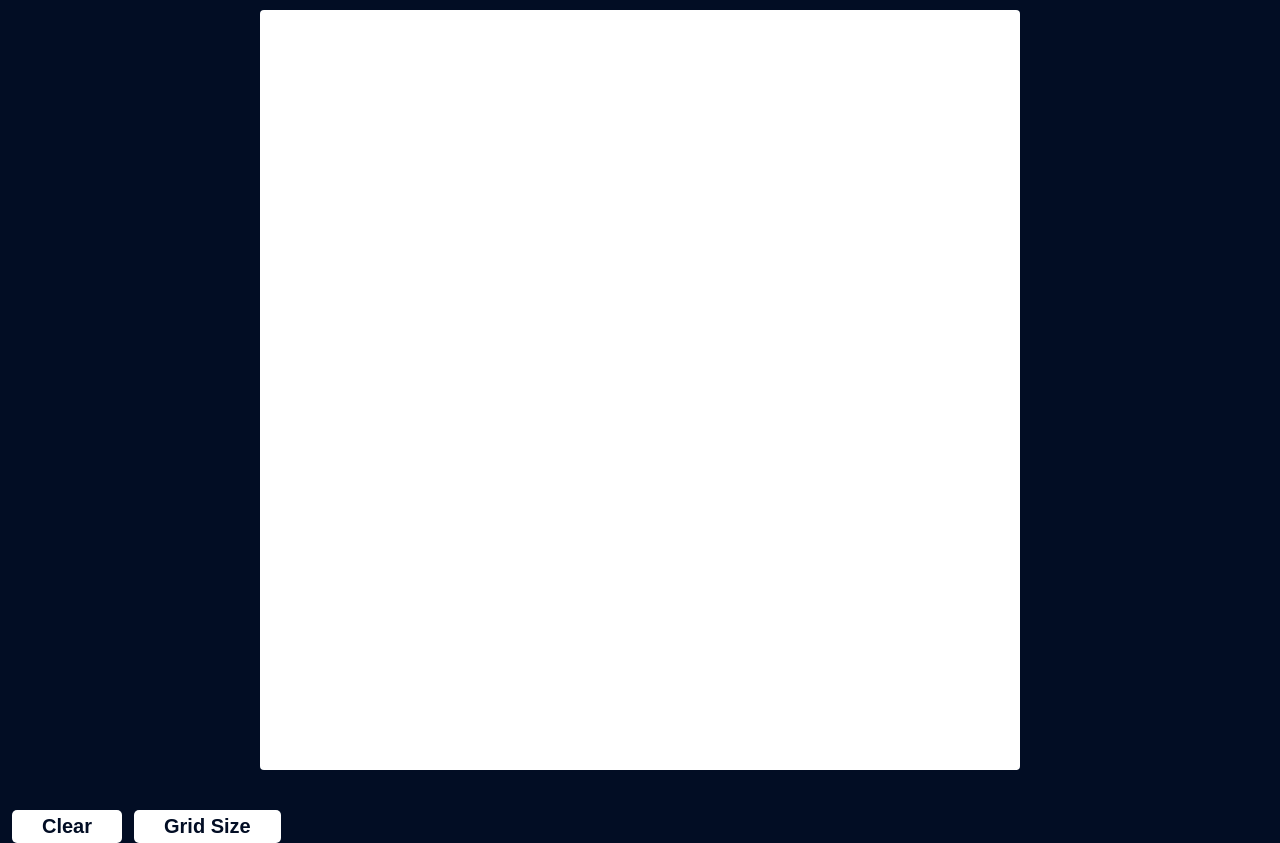
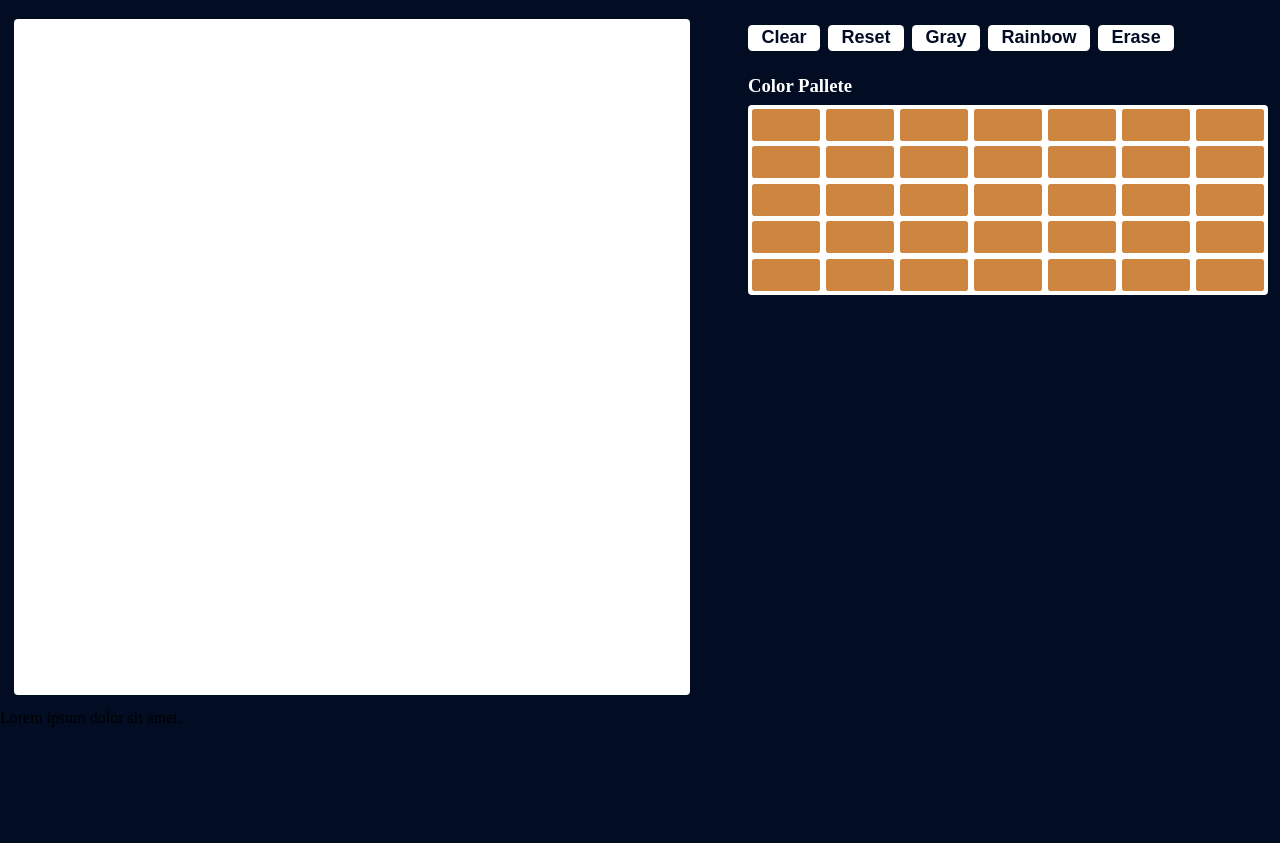
Before and after one commit to chisomchris/etch-a-sketch, a plain HTML site: page index.html in a window 1280 px wide. Shown: the part 63-906 px from the top of the page. After the commit the page ends 800 px from the top, so only its background shows below. Drawn offline with Linux system fonts and the light colour scheme.

Commit message:
refactored code to match the new version

```diff
--- a/index.css
+++ b/index.css
@@ -6,29 +6,49 @@
 }
 header{
     padding: 1rem;;
-    font-size: 1.15em;
-    text-align: center;
+    font-size: 1.5em;
     color: white;
     text-transform: capitalize;
 }
+.header-wrapper{
+    max-width:2400px ;
+    margin-left: auto;
+    margin-right: auto;
+    position: relative;
+}
+header .color__indicator{
+    height: 1.5rem;
+    width: 1.5rem;
+    background-color: gold;
+    border-radius: 50%;
+    position: absolute;
+    top: 50%;
+    right: 0em;
+    transform: translateY(-50%);
+}
 html{
+    min-height: 100vh;
+    position: relative;
+}
+body{
+    background-color: rgb(2, 13, 36);
     height: 100%;
 }
 .container{
-    --grid-side:95vmin;
+    --grid-side:100vmin;
     height:var(--grid-side);
     width: var(--grid-side);
-    margin-left: auto;
-    margin-right: auto;
-    margin-top: 1em;
-    background-color: white;
-    padding: .1em;
-    border-radius: .25em;
+    margin-top: .25em;
+    display: grid;
+    place-items: center;
 }
 .container__sketchpad{
+    border-radius: .25em;
     display: grid;
-    width: 100%;
-    height: 100%;
+    width: 96%;
+    height: 96%;
+    padding: .1em;
+    background-color: white;
 }
 .modal{
     display: none;
@@ -50,7 +70,7 @@ html{
     position: relative;
     padding: 2rem;
     padding-top: 4rem;
-    border-radius: 1rem;
+    border-radius: .5rem;
     margin-right: 1em;
     margin-left: 1em;
     font-size: 1.25rem;
@@ -63,13 +83,12 @@ html{
     padding: 0%;
     color: white;
     border: none;
-    font-size: 3rem;
+    font-size: 2.5rem;
     font-weight: 900;
     line-height: 1em;
 }
 .modal .submit_btn{
-
-    background-color: hsla(0, 0%, 100%, 0.212);
+    background-color: hsla(0, 0%, 100%, 0.158);
     color: white;
 }
 .modal .input-group{
@@ -87,33 +106,84 @@ html{
 }
 main{
     min-height: 60vh;
+    max-width: 2400px;
+    margin-left: auto;
+    margin-right: auto;
 }
-body{
-    background-color: rgb(2, 13, 36);
-    position: relative;
-    height: 100%;
-}
-
 .controls{
     padding-top: 1rem;
     margin-top: 1rem;
     padding-left: .75rem;
     padding-right: .75rem;
 }
-button{
+.controls ul{
+    list-style-type: none;
+    display: flex;
+    flex-wrap: wrap;
+}
+.btn{
     border-radius: .25em;
-    padding: .25em 1.5em;
-    font-size: 1.25rem;
+    padding: .125em .75em;
+    font-size: 1.125rem;
     text-transform: capitalize;
     margin-right: .5rem;
     font-weight: 600;
 }
-.controls button{
+.controls__btns .btn{
     background-color: white;
     color: rgb(2, 13, 36);
     margin-top: .5rem;
 }
 
-/* .box{
-    border: solid .5px red;
-} */
+.color__picker_btn.btn{
+    color: white;
+    background-image: linear-gradient(to right,red,green,blue);
+    border-radius: .5rem;
+}
+.controls__color{
+    margin-top: 1.5rem;
+}
+.color__picker{
+    position: relative;
+    width:100%;
+}
+.color__pallete{
+    color: white;
+    text-transform: capitalize;
+    margin-bottom: .5rem;
+}
+.color__picker_pallete{
+    width: 100%;
+    display: grid;
+    grid-template-columns: repeat(7,1fr);
+    background-color: rgb(255, 255, 255);
+    gap: .1rem;
+    grid-template-rows: repeat(5,1fr);
+    padding: .25rem;
+    border-radius: .25rem;
+}
+.color__value{
+    border-radius: .175rem;
+    padding-top: 1rem;
+    padding-bottom: 1rem;
+    background-color: peru;
+}
+
+/* MEDIA QUERY FOR BIG TABLETS AND DESKTOP*/
+@media screen and (min-width: 820px) and (orientation:landscape){
+    .container{
+        --grid-side:55vw;
+    }
+    main{
+        display: flex;
+        justify-content: space-between;
+        align-items: flex-start;
+    }
+    .controls{
+        width: calc(100% - 57.5vw);
+        padding-top: 0;
+    }
+    .color__picker_pallete{
+        gap: .35rem;
+    }
+}
--- a/index.html
+++ b/index.html
@@ -10,7 +10,10 @@
 </head>
 <body>
     <header>
-        <h3>etch a sketch</h3>
+        <div class="header-wrapper">
+            <h3>etch a sketch</h3>
+            <div class="color__indicator"></div>
+        </div>
     </header>
     <main>
         <div class="container">
@@ -18,11 +21,27 @@
             </div>
         </div>
         <div class="controls">
-            <button data-clear >clear</button>
-            <button data-open-modal class="open-modal">grid size</button>
+            <div class="controls__btns">
+                <ul>
+                    <li><button class="btn "data-clear>clear</button></li>
+                    <li><button class="btn "data-open-modal>reset</button></li>
+                    <li><button class="btn "data-gray>gray</button></li>
+                    <li><button class="btn "data-rainbow>rainbow</button></li>
+                    <li><button class="btn "data-erase-false>erase</button></li>
+                </ul>
+            </div>
+            <div class="controls__color">
+                <div class="color__picker">
+                    <!-- <button class="color__picker_btn btn">choose color</button> -->
+                    <h3 class="color__pallete">color pallete</h3>
+                    <div class="color__picker_pallete">
+                        <button class="color__value"></button><button class="color__value"></button><button class="color__value"></button><button class="color__value"></button><button class="color__value"></button><button class="color__value"></button><button class="color__value"></button><button class="color__value"></button><button class="color__value"></button><button class="color__value"></button><button class="color__value"></button><button class="color__value"></button><button class="color__value"></button><button class="color__value"></button><button class="color__value"></button><button class="color__value"></button><button class="color__value"></button><button class="color__value"></button><button class="color__value"></button><button class="color__value"></button><button class="color__value"></button><button class="color__value"></button><button class="color__value"></button><button class="color__value"></button><button class="color__value"></button><button class="color__value"></button><button class="color__value"></button><button class="color__value"></button><button class="color__value"></button><button class="color__value"></button><button class="color__value"></button><button class="color__value"></button><button class="color__value"></button><button class="color__value"></button><button class="color__value"></button>
+                    </div>
+                </div>
+            </div>
+
         </div>
     </main>
-
     <aside class="modal">
         <form>
             <button type="button" class='close' data-close-modal="">&times;</button>
@@ -33,6 +52,8 @@
             <button type="submit" class="submit_btn">Enter</button>
         </form>
     </aside>
-
+    <footer>
+        Lorem ipsum dolor sit amet.
+    </footer>
 </body>
 </html>
--- a/index.js
+++ b/index.js
@@ -5,13 +5,14 @@ const modal=document.querySelector('.modal')
 const openModalBtn=document.querySelector('[data-open-modal]')
 const form=document.querySelector('.modal form')
 const date=document.querySelector('[data-date]')
-let initialBoxSize= parseInt(localStorage.getItem('numberOfSides'));
+let initialBoxSize= parseInt(localStorage.getItem('numberOfSides'))``;
 let boxes , pointerDown= false;
 // container.addEventListener('pointerdown',()=>{ pointerDown=true})
 // container.addEventListener('pointerup',()=>{ pointerDown=false})
 // document.body.addEventListener('pointerup',()=>{ pointerDown=false})
 date.textContent= `${ new Date().getFullYear()}`
 addSketchPadOnLoad(initialBoxSize);
+alert('g')
 
 // global functions
 function addListener(nodes){
```
